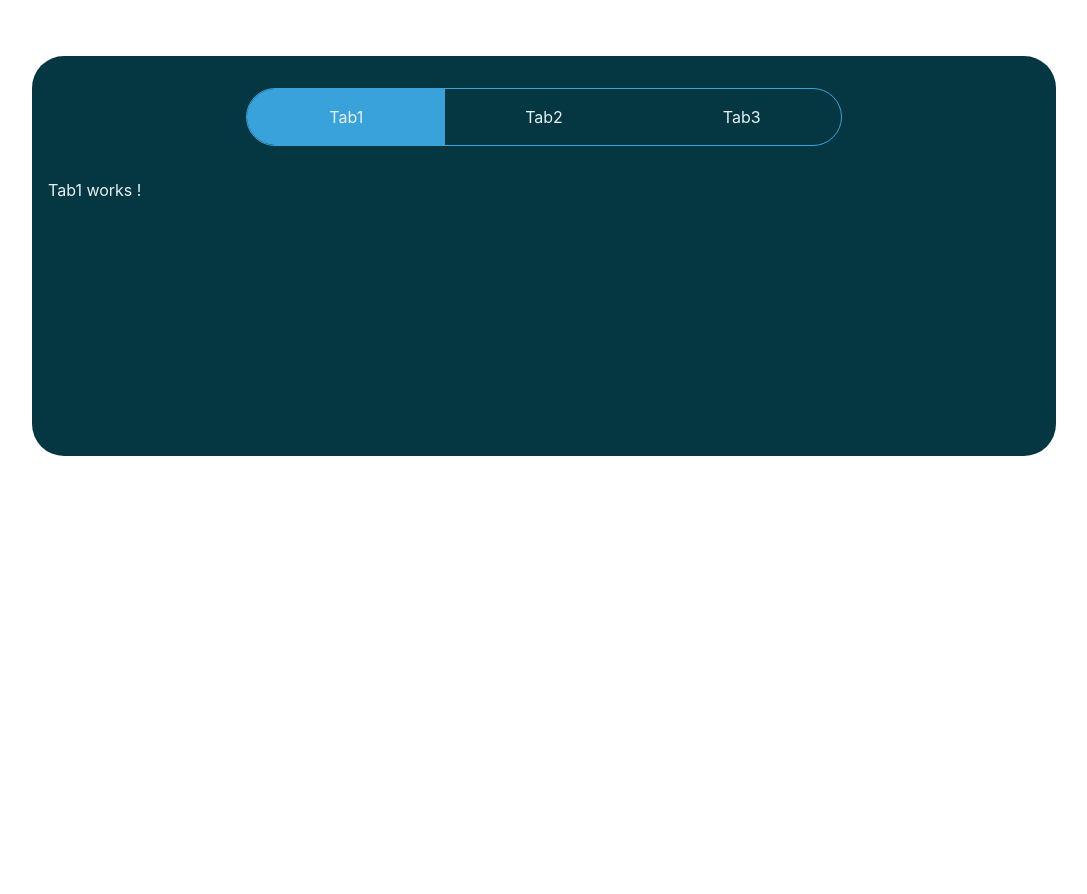
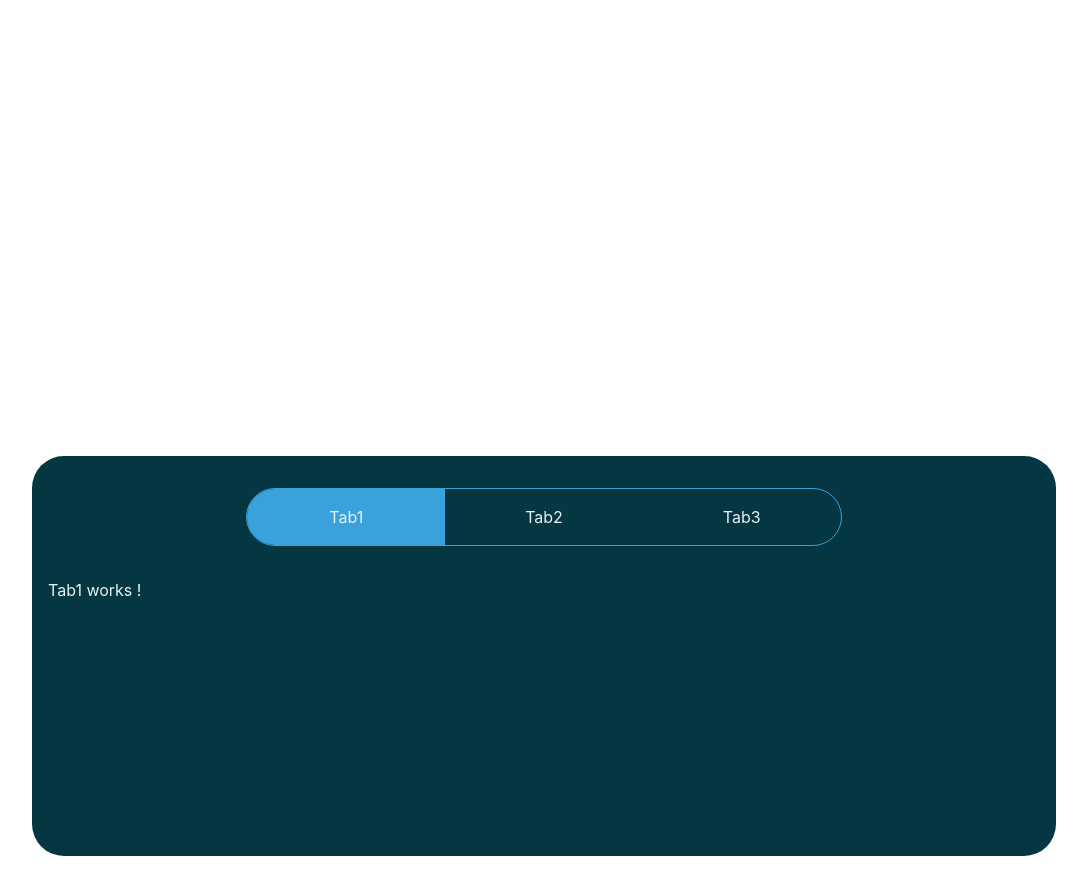
Before and after one commit to adarraji/react-table, a React (Create React App) app: page / in a window 1280 px wide. Shown: the top 894 px of the page, without its empty margins (96-1183 px from the left). Before the commit the page ends 800 px from the top, so only its background shows below. Built offline with nearby package versions, Linux system fonts and the light colour scheme.

Commit message:
Moved tabs code to Tab.js, Added Tabs to App

```diff
--- a/src/components/Tabs.js
+++ b/src/components/Tabs.js
@@ -1,20 +1,46 @@
-import React from "react";
-import FirstTab from "./FirstTab";
-import SecondTab from "./SecondTab";
+import React, { Component } from "react";
+import TabNav from "./TabNav";
+import TabContent from "../components/TabContent";
 
-const Tabs = ({ activeTab, handleTab1, handleTab2 }) => {
+
+class Tabs extends Component {
+    constructor() {
+        super();
+        this.state = {
+            activeTab: "tab1"
+        }
+    }
+
+    setActiveTab = (id) => {
+        this.setState({ activeTab: id });
+    }
+
+
+
+    render() {
+        const { activeTab } = this.state;
         return (
             <div className="Tabs">
-            {/* Tab Nav*/}
                 <ul className="tab-nav">
-                <li className={activeTab === "tab1" ? "active" : ""} onClick={handleTab1}>Tab 1</li>
-                <li className={activeTab === "tab2" ? "active" : ""} onClick={handleTab2}>Tab 2</li>
+                    <TabNav title="Tab1" id="tab1" activeTab={activeTab} setActiveTab={this.setActiveTab} />
+                    <TabNav title="Tab2" id="tab2" activeTab={activeTab} setActiveTab={this.setActiveTab} />
+                    <TabNav title="Tab3" id="tab3" activeTab={activeTab} setActiveTab={this.setActiveTab} />
                 </ul>
+
                 <div className="tab-content">
-                {activeTab === "tab1" ? <FirstTab /> : <SecondTab />}
+                    <TabContent id={"tab1"} activeTab={activeTab}>
+                        <p>Tab1 works !</p>
+                    </TabContent>
+                    <TabContent id={"tab2"} activeTab={activeTab}>
+                        <p>Tab2 works !</p>
+                    </TabContent>
+                    <TabContent id={"tab3"} activeTab={activeTab}>
+                        <p>Tab3 works !</p>
+                    </TabContent>
                 </div>
-        </div>
-    );
+            </div >
+        )
+    }
 }
 
-export default Tabs;
+export default Tabs
--- a/src/containers/App.js
+++ b/src/containers/App.js
@@ -2,8 +2,6 @@ import React, { Component } from "react";
 import { users } from "../users";
 import Table from "../components/Table";
 import Tabs from "../components/Tabs";
-import TabNav from "../components/TabNav";
-import TabContent from "../components/TabContent";
 import "./App.css";
 
 
@@ -15,33 +13,11 @@ class App extends Component {
         }
     }
 
-    setActiveTab = (id) => {
-        this.setState({ activeTab: id });
-    }
-
-
 
     render() {
-        const { activeTab } = this.state;
         return (
-            <div className="Tabs">
-                <ul className="tab-nav">
-                    <TabNav title="Tab1" id="tab1" activeTab={activeTab} setActiveTab={this.setActiveTab} />
-                    <TabNav title="Tab2" id="tab2" activeTab={activeTab} setActiveTab={this.setActiveTab} />
-                    <TabNav title="Tab3" id="tab3" activeTab={activeTab} setActiveTab={this.setActiveTab} />
-                </ul>
-
-                <div className="tab-content">
-                    <TabContent id={"tab1"} activeTab={activeTab}>
-                        <p>Tab1 works !</p>
-                    </TabContent>
-                    <TabContent id={"tab2"} activeTab={activeTab}>
-                        <p>Tab2 works !</p>
-                    </TabContent>
-                    <TabContent id={"tab3"} activeTab={activeTab}>
-                        <p>Tab3 works !</p>
-                    </TabContent>
-                </div>
+            <div className="App">
+                <Tabs />
             </div >
         )
     }
```
Lines whose indentation alone changed are shown as unchanged.
